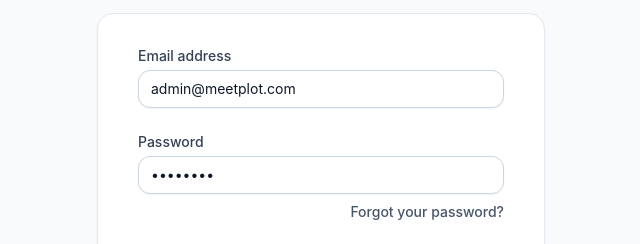
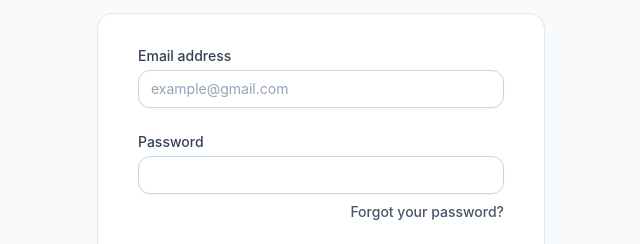
Before and after one commit to IamHari01/MEETPLOT-, a Next.js app: page /login in a window 1280 px wide. Shown: the part 266-510 px from the top of the page, without its empty margins (319-959 px from the left). Built offline with nearby package versions, Linux system fonts and the light colour scheme.

Commit message:
feat(auth): clear default values and add email placeholder, fix supabase import

```diff
--- a/src/app/dashboard/page.tsx
+++ b/src/app/dashboard/page.tsx
@@ -8,7 +8,7 @@
 import { Booking } from '@/lib/types/booking';
 import { Loader2 } from 'lucide-react';
 import { useRouter } from 'next/navigation';
-import { supabaseAuthClient as supabase } from '@/lib/supabase/client';
+import { supabaseDbClient as supabase } from '@/lib/supabase/client';
 
 export default function Home() {
   const router = useRouter();
--- a/src/app/login/page.tsx
+++ b/src/app/login/page.tsx
@@ -9,9 +9,9 @@
 export default function LoginPage() {
   const router = useRouter();
   const [mode, setMode] = useState<AuthMode>('login');
-  const [email, setEmail] = useState('admin@meetplot.com');
-  const [password, setPassword] = useState('admin123');
-  const [confirmPassword, setConfirmPassword] = useState('admin123');
+  const [email, setEmail] = useState('');
+  const [password, setPassword] = useState('');
+  const [confirmPassword, setConfirmPassword] = useState('');
   const [loading, setLoading] = useState(false);
   const [error, setError] = useState<string | null>(null);
   const [successMsg, setSuccessMsg] = useState<string | null>(null);
@@ -115,6 +115,7 @@
                 <input
                   type="email"
                   required
+                  placeholder="example@gmail.com"
                   value={email}
                   onChange={(e) => setEmail(e.target.value)}
                   className="appearance-none block w-full px-3 py-2 border border-slate-300 rounded-xl shadow-sm placeholder-slate-400 focus:outline-none focus:ring-slate-800 focus:border-slate-800 sm:text-sm"
```
